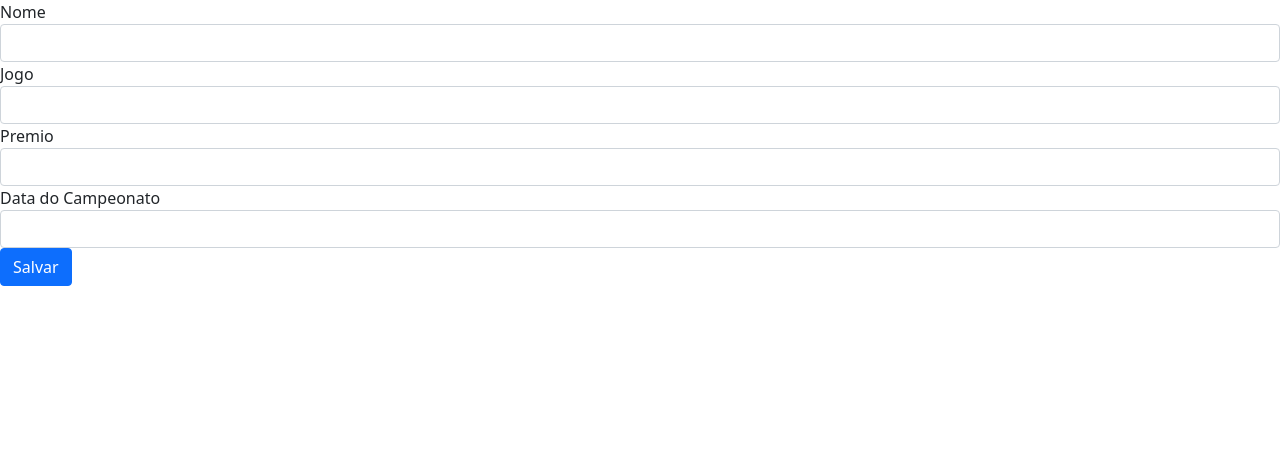
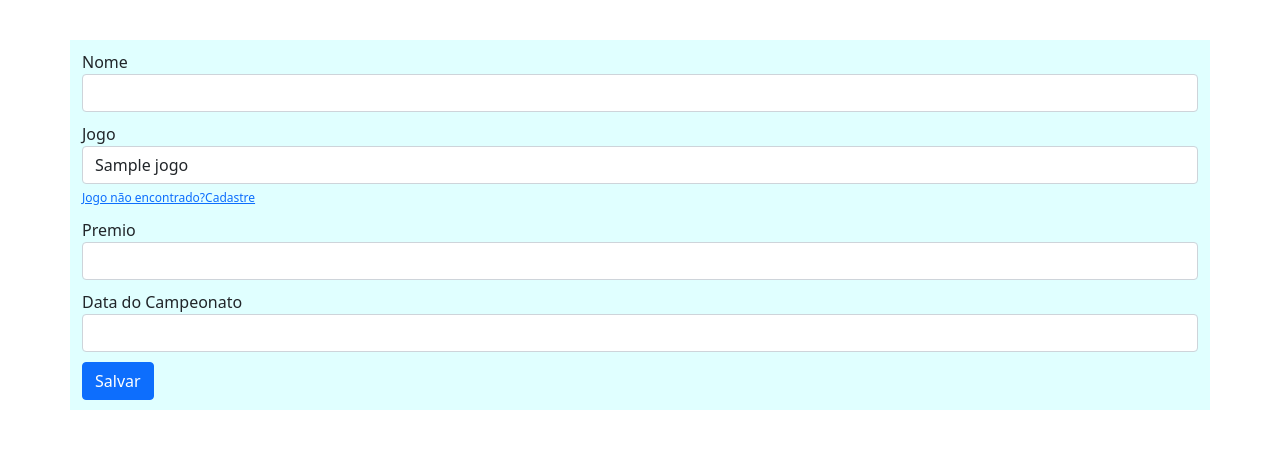
Before and after one commit to joaogabriel01/Projeto---IFCamp, a Flask app: page /novo in a window 1280 px wide. Shown: the part 72-521 px from the top of the page. Run offline with Flask 2, Linux system fonts and the light colour scheme; tables that the repository leaves empty or names only in its code hold one stand-in row (values such as "Sample post"); some libraries are stand-ins or nearby versions.

Commit message:
Arrumando Jogos

```diff
--- a/dao.py
+++ b/dao.py
@@ -24,7 +24,7 @@ class UserDao:
         cursor = self.__db.connection.cursor()
 
         cursor.execute(SQL_CRIA_USUARIO, (user._nome,user._senha,user._tipo))
-        cursor._id = cursor.lastrowid
+        # cursor._id = cursor.lastrowid
 
         self.__db.connection.commit()
         return user
@@ -39,15 +39,37 @@ class UserDao:
         usuario = self.traduz_usuario(dados) if dados else None
         return usuario
 
-SQL_CRIA_JOGO = 'insert into tb_jogos(Nome) values (%s)'
+SQL_CRIA_JOGO = 'INSERT INTO tb_jogos(Nome) SELECT %s FROM DUAL WHERE NOT EXISTS(SELECT Nome FROM tb_jogos WHERE Nome = %s)'
+SQL_BUSC_JOGO_1= 'SELECT idJogos, Nome from tb_jogos where idJogos=%s'
+SQL_BUSC_JOGO= 'SELECT idJogos, Nome from tb_jogos'
+SQL_BUSC_ID_JOGO= 'SELECT idJogos from tb_jogos where Nome=%s'
 class JogoDao:
     def __init__(self,db):
         self.__db=db
     def criar(self,jogo):
         cursor = self.__db.connection.cursor()
 
-        cursor.execute(SQL_CRIA_JOGO, (jogo._jogo,))
-        cursor._id = cursor.lastrowid
+        cursor.execute(SQL_CRIA_JOGO, (jogo._jogo,jogo._jogo,))
+        # cursor._id = cursor.lastrowid
 
         self.__db.connection.commit()
         return jogo
+
+    def buscar_um(self,jogo):
+        cursor = self.__db.connection.cursor()
+        cursor.execute(SQL_BUSC_JOGO_1,(jogo))
+        dados = cursor.fetchall()
+        print(dados)
+        return 1
+
+    def buscar(self):
+        cursor = self.__db.connection.cursor()
+        cursor.execute(SQL_BUSC_JOGO)
+        dados = cursor.fetchall()
+        return dados
+
+    def buscar_id(self,nome):
+        cursor = self.__db.connection.cursor()
+        cursor.execute(SQL_BUSC_ID_JOGO,(nome,))
+        dados = cursor.fetchone()
+        return dados
--- a/main.py
+++ b/main.py
@@ -54,7 +54,8 @@ def autenticar():
 
 @app.route('/novo')
 def novo():
-    return render_template('novo.html')
+    jogos=jogo_dao.buscar()
+    return render_template('novo.html',jogos=jogos)
 
 @app.route('/registrar_conta',methods=['POST'],)
 def registrar_conta():
@@ -66,16 +67,29 @@ def registrar_conta():
     user_dao.criar(usuario)
     return redirect('/')
 
-@app.route('/criar',methods=['POST'],)
-def criar():
+@app.route('/criar_camp',methods=['POST'],)
+def criar_camp():
+
     nome = request.form['nome']
-    #arrumar o jogo, pois tem que receber uma string e inserir o id
     jogo = request.form['jogo']
+    jogo_id = jogo_dao.buscar_id(jogo)
+    jogo_id = jogo_id[0]
     premio = request.form['premio']
-    campeonato = Campeonato(nome,premio,jogo)
+    campeonato = Campeonato(nome,premio,jogo_id)
     campeonato_dao.salvar(campeonato)
     return redirect('/')
 
+@app.route('/novo_jogo')
+def novo_jogo():
+
+    return render_template('novo_jogo.html')
+
+@app.route('/cad_jogo', methods=['POST'],)
+def cad_jogo():
+    nome = request.form['nome']
+    jogo = Jogo(nome)
+    jogo_dao.criar(jogo)
+    return redirect('/')
 
 
 if __name__ == '__main__':
--- a/models.py
+++ b/models.py
@@ -13,5 +13,6 @@ class Campeonato:
         self._data = data
 
 class Jogo:
-    def __init__(self,jogo):
+    def __init__(self,jogo,id=0):
         self._jogo = jogo
+        self._id = id
--- a/templates/novo.html
+++ b/templates/novo.html
@@ -1,24 +1,35 @@
 {% extends "template.html" %}
 {% block conteudo %}
-      <form action="/criar" method="post">
+    <div class="container" style="background: #E0FFFF; margin-top:40px">
+      <form action="/criar_camp" method="post">
         <fieldset>
-          <div class="form-group">
+          <div class="form-group" style="margin-top:10px">
             <label for="nome">Nome</label>
             <input type="text" id="nome" name="nome" class="form-control">
           </div>
-          <div class="form-group">
+          <div class="form-group" style="margin-top:10px">
             <label>Jogo</label>
-            <input type="text"  name="jogo" class="form-control">
+            <select name="jogo" class="form-control">
+              {% for i in jogos %}
+              <option>{{i[1]}}</option>
+              {% endfor %}
+            </select>
+            <a href="novo_jogo" style="font-size:12px">Jogo não encontrado?Cadastre</a>
           </div>
-          <div class="form-group">
+          <div class="form-group" style="margin-top:10px">
             <label>Premio</label>
             <input type="text" name="premio" class="form-control">
           </div>
-          <div class="form-group">
+          <div class="form-group" style="margin-top:10px">
             <label>Data do Campeonato</label>
             <input type="text" name="data_campeonato" class="form-control">
           </div>
-          <button type="submit" class="btn btn-primary btn-salvar">Salvar</button>
+          <div style="margin:10px 0 10px">
+            <button type="submit" class="btn btn-primary btn-salvar" >Salvar</button>
+          </div>
+
         </fieldset>
       </form>
+    </div>
+
 {%endblock %}
```
Also changed, not shown: templates/novo_jogo.html (added, +18 -0 lines).
